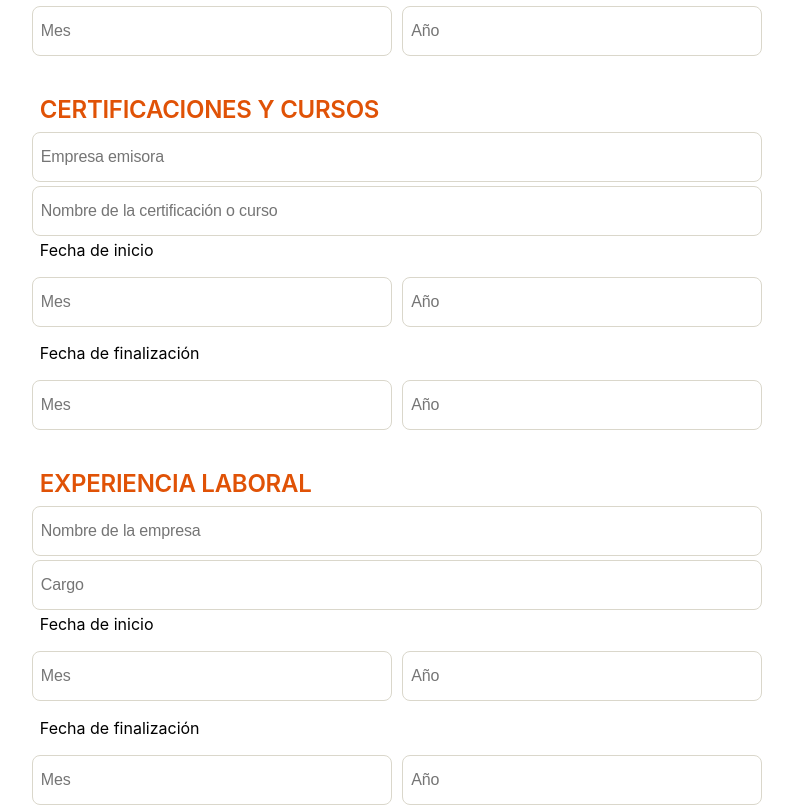
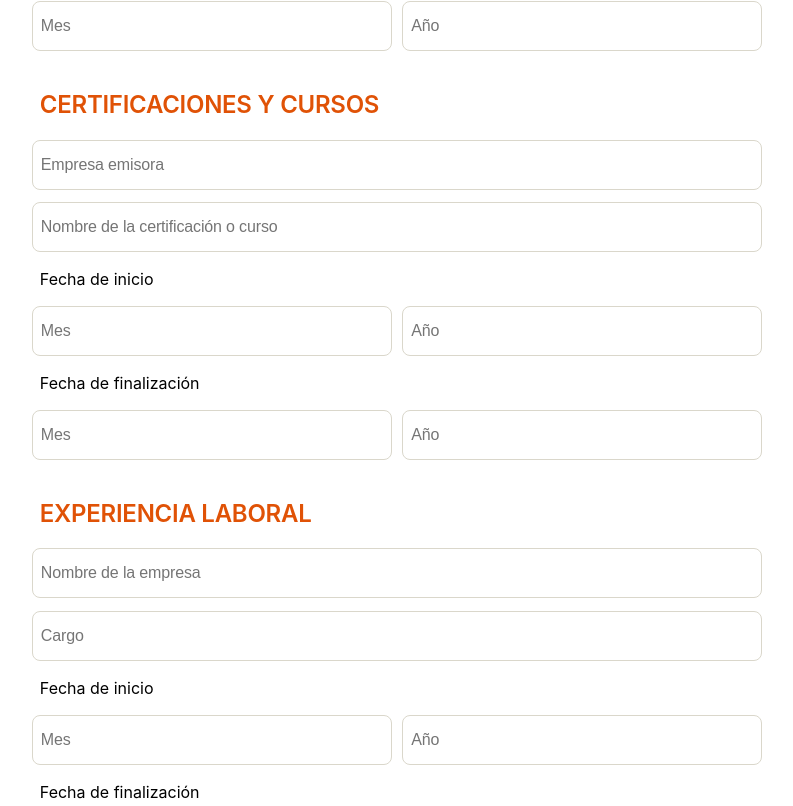
Before and after one commit to dinessa-ga/BlueTab_desarrollo, a React (Create React App) app: page / in a window 1280 px wide. Shown: the part 760-1566 px from the top of the page, without its empty margins (243-1036 px from the left). Built offline with nearby package versions, Linux system fonts and the light colour scheme; no server answers.

Commit message:
feat and style: agregando etiquetas y estilos al classname main-group-input

```diff
--- a/src/components/Prueba1FU.css
+++ b/src/components/Prueba1FU.css
@@ -3,6 +3,7 @@
     place-items: center;
     margin: 1rem 0 8rem 0;
 }
+
 
 .container-form {
     margin-bottom: 2rem;
@@ -13,7 +14,7 @@ section {
 
 }
 
-.input-group {
+.main-input-group {
     margin: 0.8rem 0 0.8rem 0;
     /* Para establecer margin top y bottom luego de cada input-group */
     display: grid;
@@ -48,12 +49,14 @@ section {
 
 }
 
-#formCv input,
+/* Se hace referencia a los estilos dentro del div contener del form */
+#container-form input,
 textarea {
     border-radius: 0.5rem;
     border: 1px solid var(--Gris-claro-Bluetab, #DAD7CB);
     background: var(--Blanco, #FFF);
     color: var(--Gris-Bluetab, #675C53);
+
 
     /* Cuerpo texto */
     font-size: 1rem;
@@ -62,6 +65,7 @@ textarea {
     line-height: 150%;
     /* 1.3125rem */
     letter-spacing: -0.00963rem;
+    padding: 0.5rem; /*  sangría para el texto */
 
 }
 
@@ -76,7 +80,7 @@ p {
     display: flex;
     width: 44.5rem;
     height: 7.125rem;
-    padding: 0.5rem; /*  sangría para el texto */
+
     align-items: flex-start;
     gap: 0.625rem;
     flex-shrink: 0;
@@ -88,7 +92,9 @@ p {
     margin: 0.8rem 0 0.8rem 0;
 }
 
-.label-date {}
+.label-date {
+
+}
 
 .date {
     width: 21.369rem;
@@ -104,7 +110,6 @@ p {
     /* Ajusta el valor según tu preferencia de espacio */
 }
 
-input[type="text"] {}
 
 .button-save {
     display: flex;
--- a/src/components/Prueba1FU.js
+++ b/src/components/Prueba1FU.js
@@ -88,7 +88,7 @@ export default function UploadCV() {
       <h1>Subir CV</h1>
       <FileUpload updateFormData={updateFormDataFromPDF} />
       {console.log(formData)}
-      <form className="container-form">
+      <form className="container-form" id="container-form">
         <section>
           <label htmlFor="name" className="group-title">Nombre</label>
           <input
@@ -110,7 +110,7 @@ export default function UploadCV() {
         </section>
         <section>
           <label className="group-title">Educación</label>
-          <div className="input-group">
+          <div className="main-input-group">
             <input
               type="text"
               className="group-large-input"
@@ -182,6 +182,7 @@ export default function UploadCV() {
 
         <section>
           <p className="group-title">Certificaciones y cursos</p>
+          <div className="main-input-group">
             <input
               type="text"
               className="group-large-input"
@@ -201,6 +202,7 @@ export default function UploadCV() {
               value={formData.certification_name}
               onChange={handleChange}
             />
+          </div>
           <label htmlFor="education_startDate">Fecha de inicio</label>
           <div className="container-date">
             <input
@@ -250,7 +252,7 @@ export default function UploadCV() {
 
         <section>
           <p className="group-title">Experiencia laboral</p>
-
+          <div className="main-input-group">
             <input
               type="text"
               className="group-large-input"
@@ -261,7 +263,6 @@ export default function UploadCV() {
               onChange={handleChange}
             />
 
-
             <input
               type="text"
               className="group-large-input"
@@ -271,7 +272,7 @@ export default function UploadCV() {
               value={formData.experience_position}
               onChange={handleChange}
             />
-
+          </div>
           <label htmlFor="education_startDate">Fecha de inicio</label>
           <div className="container-date">
             <input
```
Lines whose indentation alone changed are shown as unchanged.
